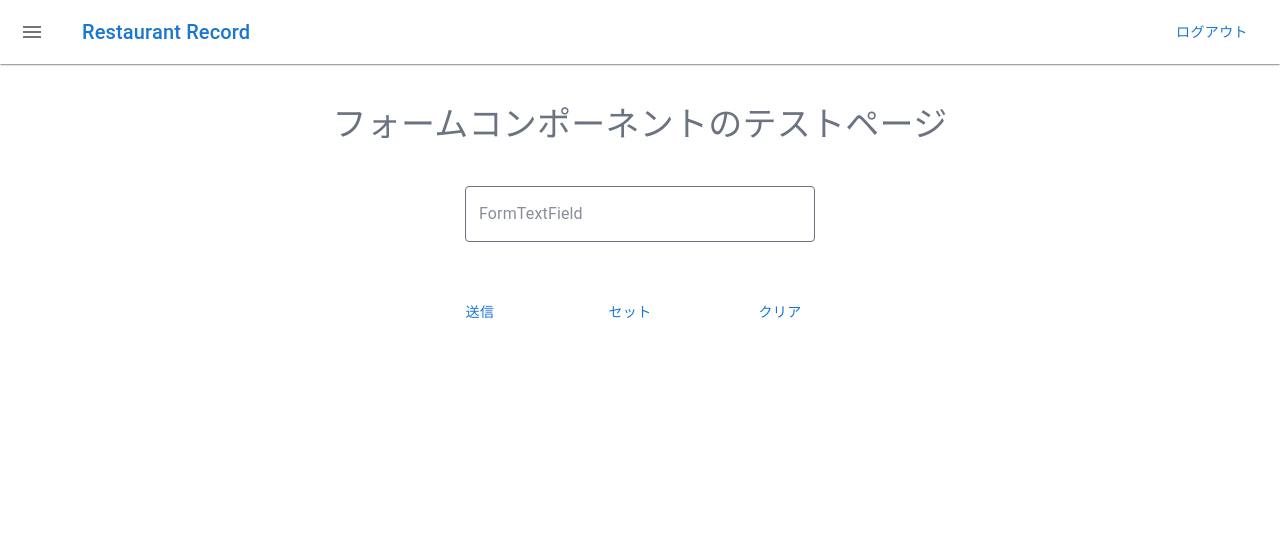
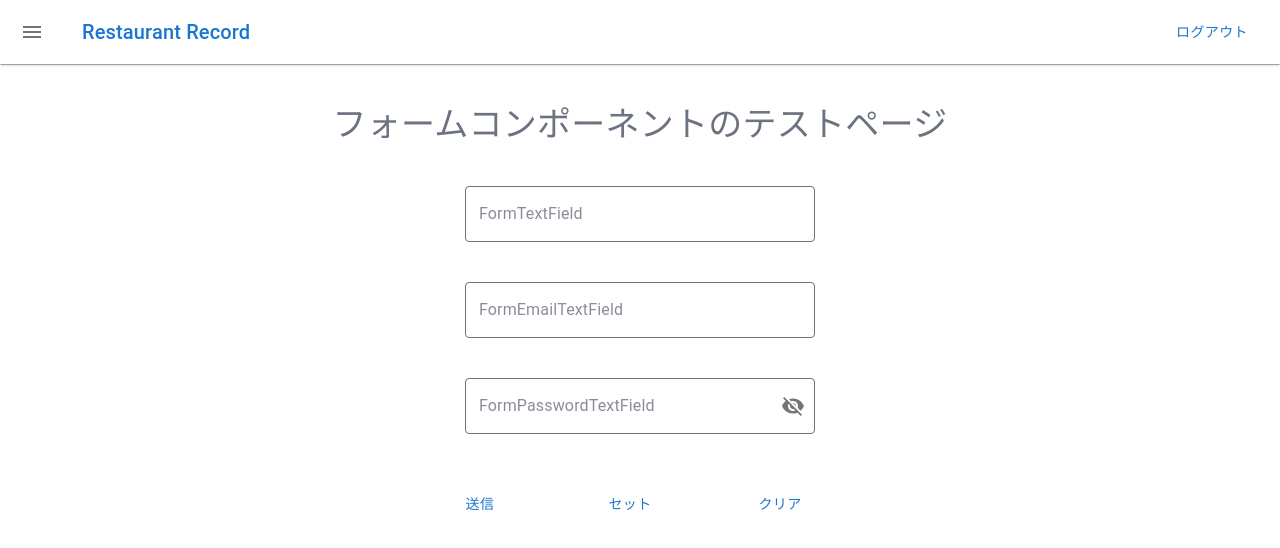
Before and after one commit to teppei1994667/restaurant-record-frontend, a Next.js app in the folder project/: page /FormTestPage in a window 1280 px wide. Shown: the top 548 px of the page. Built offline with nearby package versions, Linux system fonts and the light colour scheme.

Commit message:
FormEmailTextField FormPasswordTextField FormTestPageに実装 テスト

```diff
--- a/project/src/app/FormTestPage/page.tsx
+++ b/project/src/app/FormTestPage/page.tsx
@@ -1,13 +1,15 @@
 "use client";
 
 import { Header } from "@/share/components/Header";
+import { FormEmailTextField } from "@/share/form/FormEmailTextField";
+import { FormPasswordTextField } from "@/share/form/FormPasswordTextField";
 import { FormTextField } from "@/share/form/FormTextField";
 import { Button, Grid, Typography } from "@mui/material";
 import { FormProvider, useForm } from "react-hook-form";
 
 const FormTestPage = () => {
   const form = useForm({
-    defaultValues: { formTextField: "" },
+    defaultValues: { formTextField: "", formEmailTextField: "", formPasswordTextField: "" },
     mode: "onSubmit",
     reValidateMode: "onChange",
   });
@@ -19,6 +21,8 @@ const FormTestPage = () => {
 
   const handleSetOnClick = () => {
     form.setValue("formTextField", "デフォルト値をセット");
+    form.setValue("formEmailTextField", "default@gmail.com");
+    form.setValue("formPasswordTextField", "Password39108667");
   };
 
   const handleClearOnClick = () => {
@@ -49,6 +53,24 @@ const FormTestPage = () => {
               label="FormTextField"
               rules={FormTextFieldRules}
               helperText={form.formState.errors.formTextField?.message}
+            />
+          </Grid>
+        </Grid>
+        <Grid container className="justify-center mt-10">
+          <Grid item sx={{ width: "350px" }}>
+            <FormEmailTextField
+              name="formEmailTextField"
+              label="FormEmailTextField"
+              helperText={form.formState.errors.formEmailTextField?.message}
+            />
+          </Grid>
+        </Grid>
+        <Grid container className="justify-center mt-10">
+          <Grid item sx={{ width: "350px" }}>
+            <FormPasswordTextField
+              name="formPasswordTextField"
+              label="FormPasswordTextField"
+              helperText={form.formState.errors.formPasswordTextField?.message}
             />
           </Grid>
         </Grid>
```
